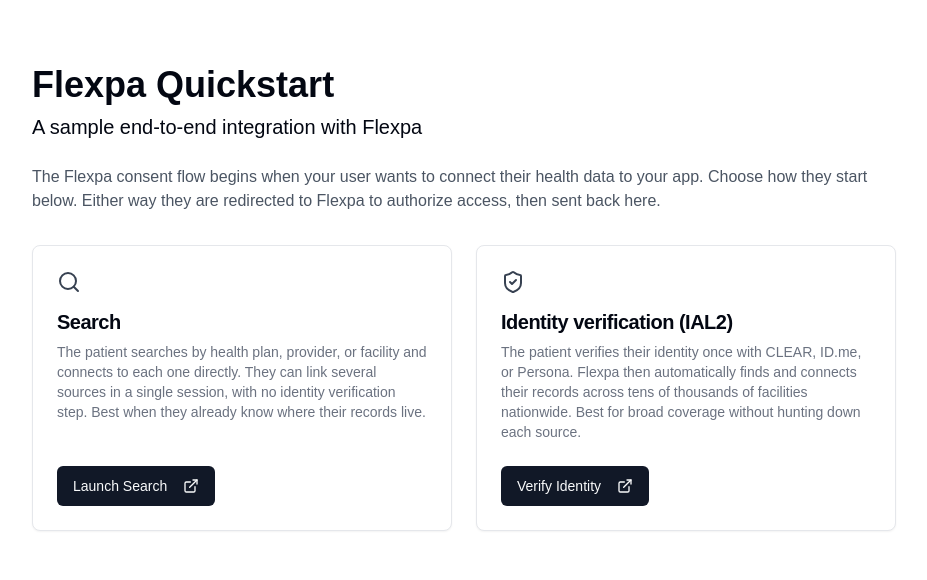
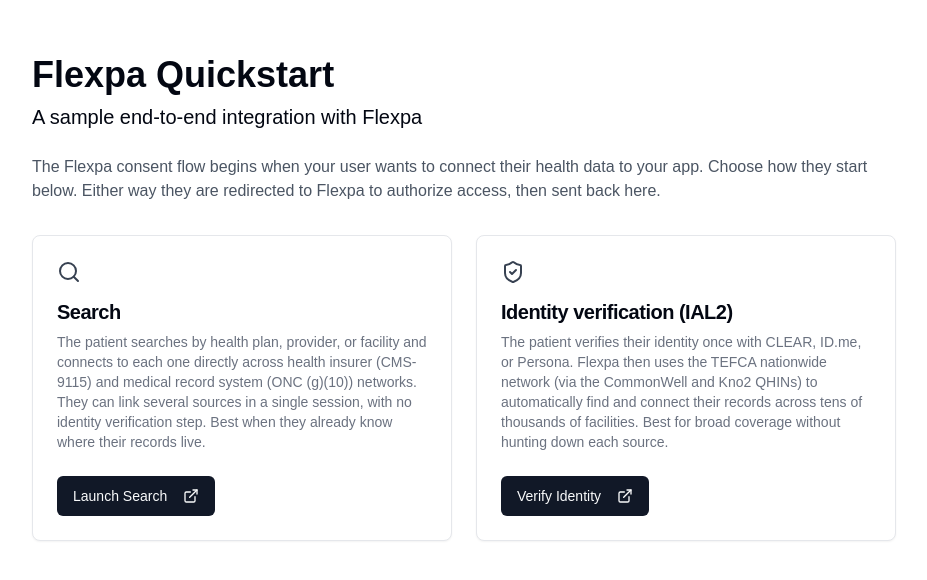
Before and after one commit to flexpa/quickstart, a Next.js app: page / in a window 1280 px wide. Shown: the part 102-682 px from the top of the page, without its empty margins (176-1103 px from the left). Built offline with nearby package versions, Linux system fonts and the light colour scheme; no server answers.

Commit message:
feat(quickstart): name networks, reorder cards

```diff
--- a/src/app/dashboard/page.tsx
+++ b/src/app/dashboard/page.tsx
@@ -56,31 +56,6 @@
             patientAuthorizations={consentData?.patientAuthorizations ?? []}
             patientAuthorizationsError={consentData === null}
           />
-
-          {/* Parsed Records Card */}
-          <Card>
-            <CardHeader>
-              <div className="flex items-center justify-between">
-                <div>
-                  <CardTitle>Parsed Records</CardTitle>
-                  <p className="text-sm text-muted-foreground mt-1">
-                    <Link
-                      href="https://www.flexpa.com/docs/guides/parsing-fhir"
-                      className="underline"
-                    >
-                      ViewDefinitions
-                    </Link>{' '}
-                    transform complex FHIR resources into flat, tabular data
-                    &mdash; no parsing code required. Select a ViewDefinition
-                    below and run it against the patient&apos;s data.
-                  </p>
-                </div>
-              </div>
-            </CardHeader>
-            <CardContent>
-              <ParsedRecords />
-            </CardContent>
-          </Card>
 
           {/* API Explorer Card */}
           <Card>
@@ -155,6 +130,31 @@
 
                 <ApiRequests />
               </div>
+            </CardContent>
+          </Card>
+
+          {/* Parsed Records Card */}
+          <Card>
+            <CardHeader>
+              <div className="flex items-center justify-between">
+                <div>
+                  <CardTitle>Parsed Records</CardTitle>
+                  <p className="text-sm text-muted-foreground mt-1">
+                    <Link
+                      href="https://www.flexpa.com/docs/guides/parsing-fhir"
+                      className="underline"
+                    >
+                      ViewDefinitions
+                    </Link>{' '}
+                    transform complex FHIR resources into flat, tabular data
+                    &mdash; no parsing code required. Select a ViewDefinition
+                    below and run it against the patient&apos;s data.
+                  </p>
+                </div>
+              </div>
+            </CardHeader>
+            <CardContent>
+              <ParsedRecords />
             </CardContent>
           </Card>
 
--- a/src/app/page.tsx
+++ b/src/app/page.tsx
@@ -37,9 +37,11 @@
               <CardTitle className="text-xl">Search</CardTitle>
               <CardDescription>
                 The patient searches by health plan, provider, or facility and
-                connects to each one directly. They can link several sources in
-                a single session, with no identity verification step. Best when
-                they already know where their records live.
+                connects to each one directly across health insurer (CMS-9115)
+                and medical record system (ONC (g)(10)) networks. They can link
+                several sources in a single session, with no identity
+                verification step. Best when they already know where their
+                records live.
               </CardDescription>
             </CardHeader>
             <CardFooter className="mt-auto">
@@ -57,9 +59,10 @@
               </CardTitle>
               <CardDescription>
                 The patient verifies their identity once with CLEAR, ID.me, or
-                Persona. Flexpa then automatically finds and connects their
-                records across tens of thousands of facilities nationwide. Best
-                for broad coverage without hunting down each source.
+                Persona. Flexpa then uses the TEFCA nationwide network (via the
+                CommonWell and Kno2 QHINs) to automatically find and connect
+                their records across tens of thousands of facilities. Best for
+                broad coverage without hunting down each source.
               </CardDescription>
             </CardHeader>
             <CardFooter className="mt-auto">
```
